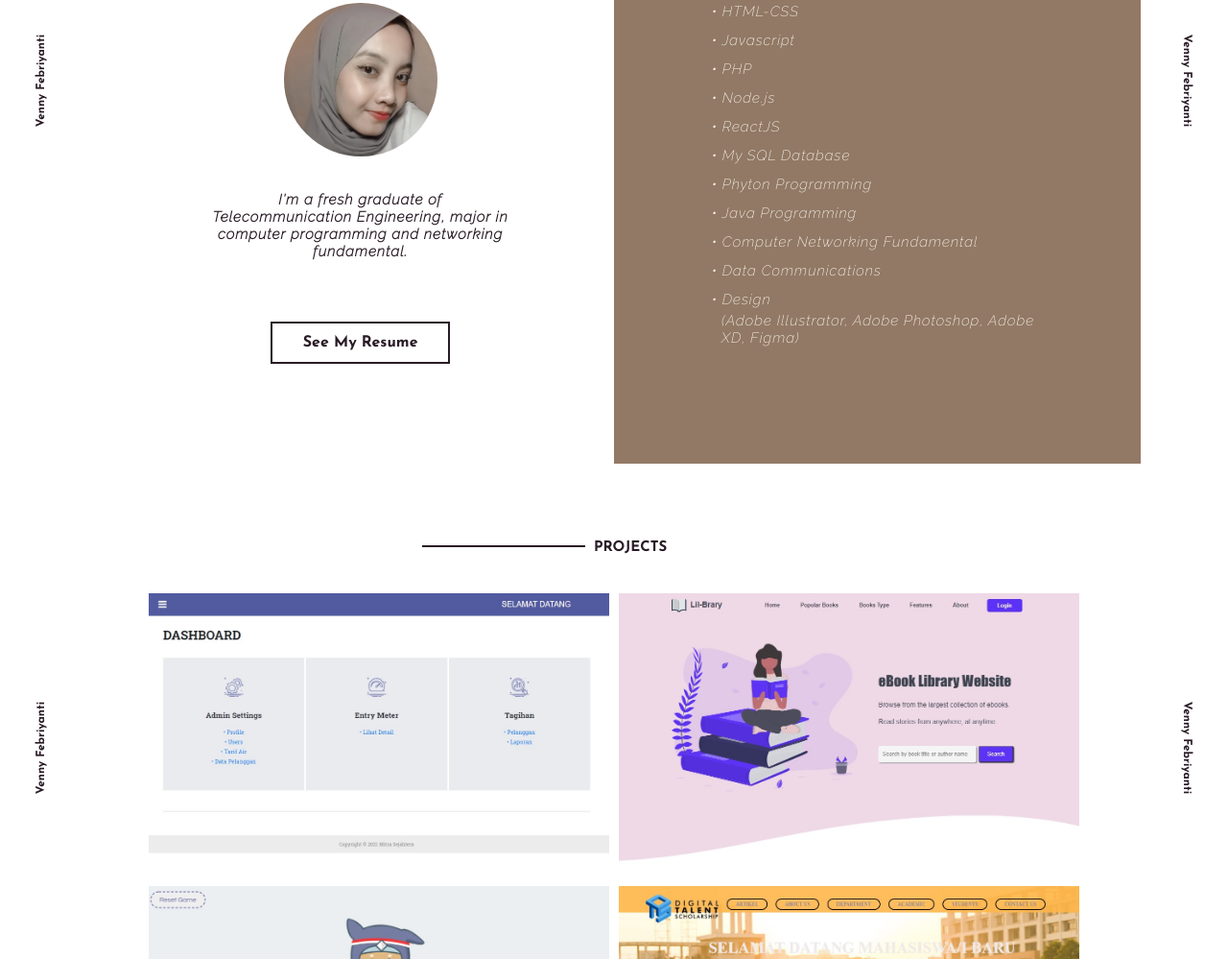
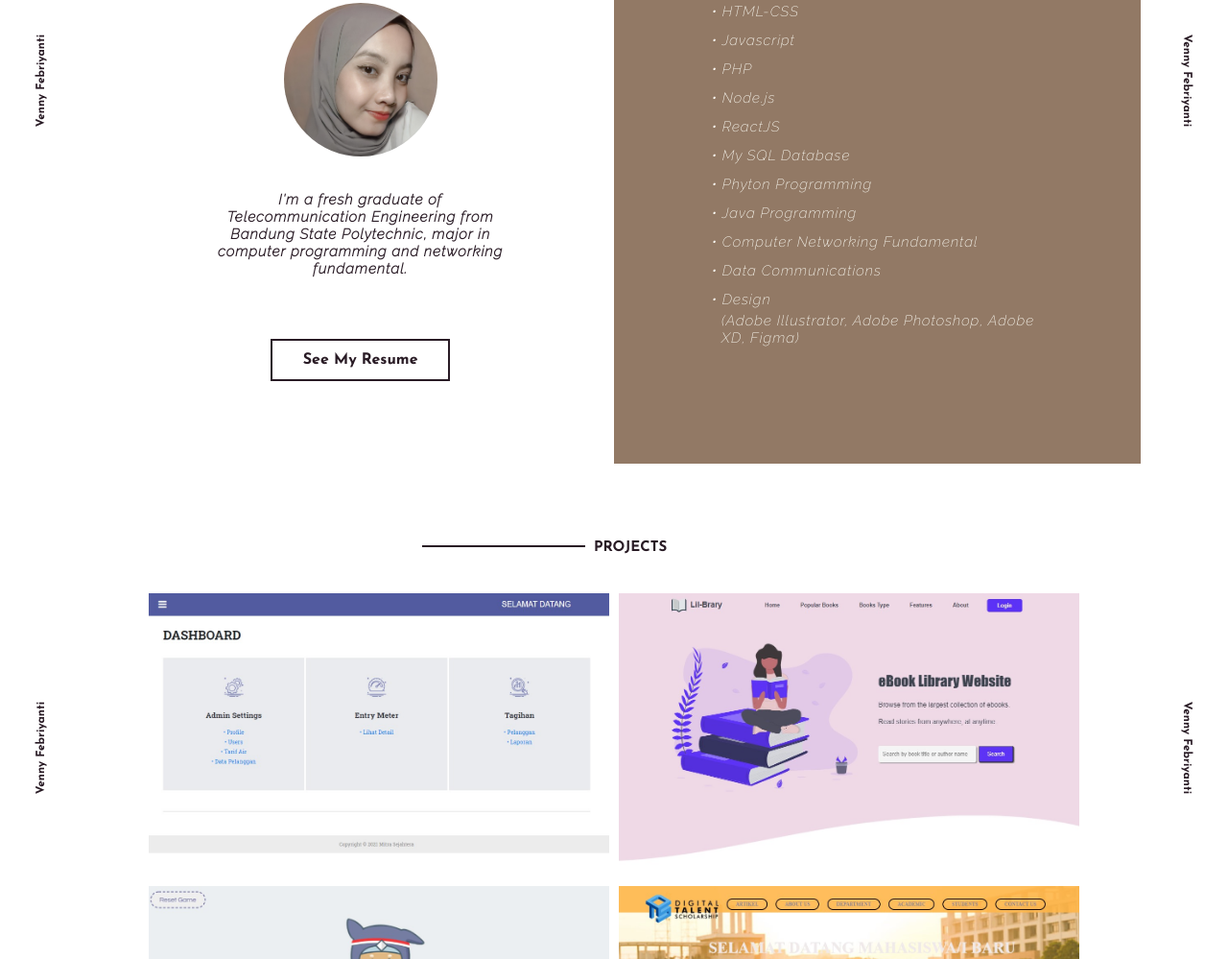
Before and after one commit to VennyFebriynt/portofolio, a plain HTML site: page index.html in a window 1280 px wide. Shown: the part 945-1944 px from the top of the page at 96% size. Drawn offline with nearby package versions, Linux system fonts and the light colour scheme.

Commit message:
Update index.html

```diff
--- a/index.html
+++ b/index.html
@@ -69,9 +69,9 @@
                 <div class="profile">
                     <img class="tengah" src="assets/venny.jpg">
                     <br>
-                    <p>I'm a fresh graduate of Telecommunication Engineering, major in computer programming and networking fundamental.</p>
+                    <p>I'm a fresh graduate of Telecommunication Engineering from Bandung State Polytechnic, major in computer programming and networking fundamental.</p>
                     <br><br><br><br>
-                    <a class="tengah" href="resume/Venny Febriyanti - Front-End Web Developer - Resume.pdf" target="_blank">See My Resume</a>
+                    <a class="tengah" href="resume/Curriculum Vitae_Venny Febriyanti.pdf" target="_blank">See My Resume</a>
                 </div>
 
                 <div class="skills">
@@ -179,7 +179,7 @@
         <div class="footer tengah">
             <div class="flex-list">
                 <ul>
-                    <li><a class="linkedin" href="https://id.linkedin.com/in/venny-febriyanti8664111b9/"></a></li>
+                    <li><a class="linkedin" href="https://www.linkedin.com/in/vennyfebriyanti/"></a></li>
                     <li><a class="instagram" href="https://www.instagram.com/vennyfebriynt/"></a></li>
                     <li><a class="github" href="https://github.com/VennyFebriynt"></a></li>
                 </ul>
```
